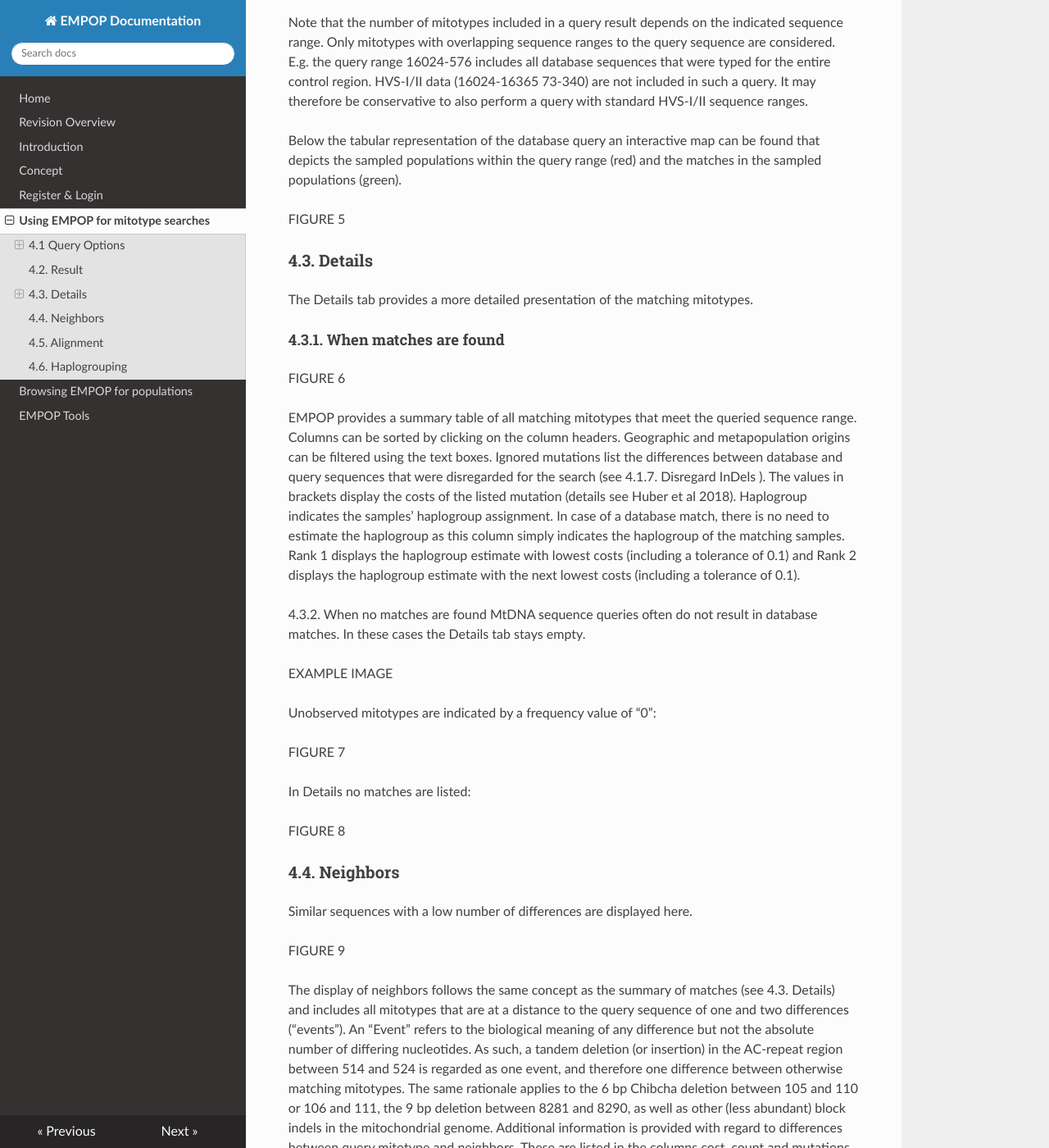
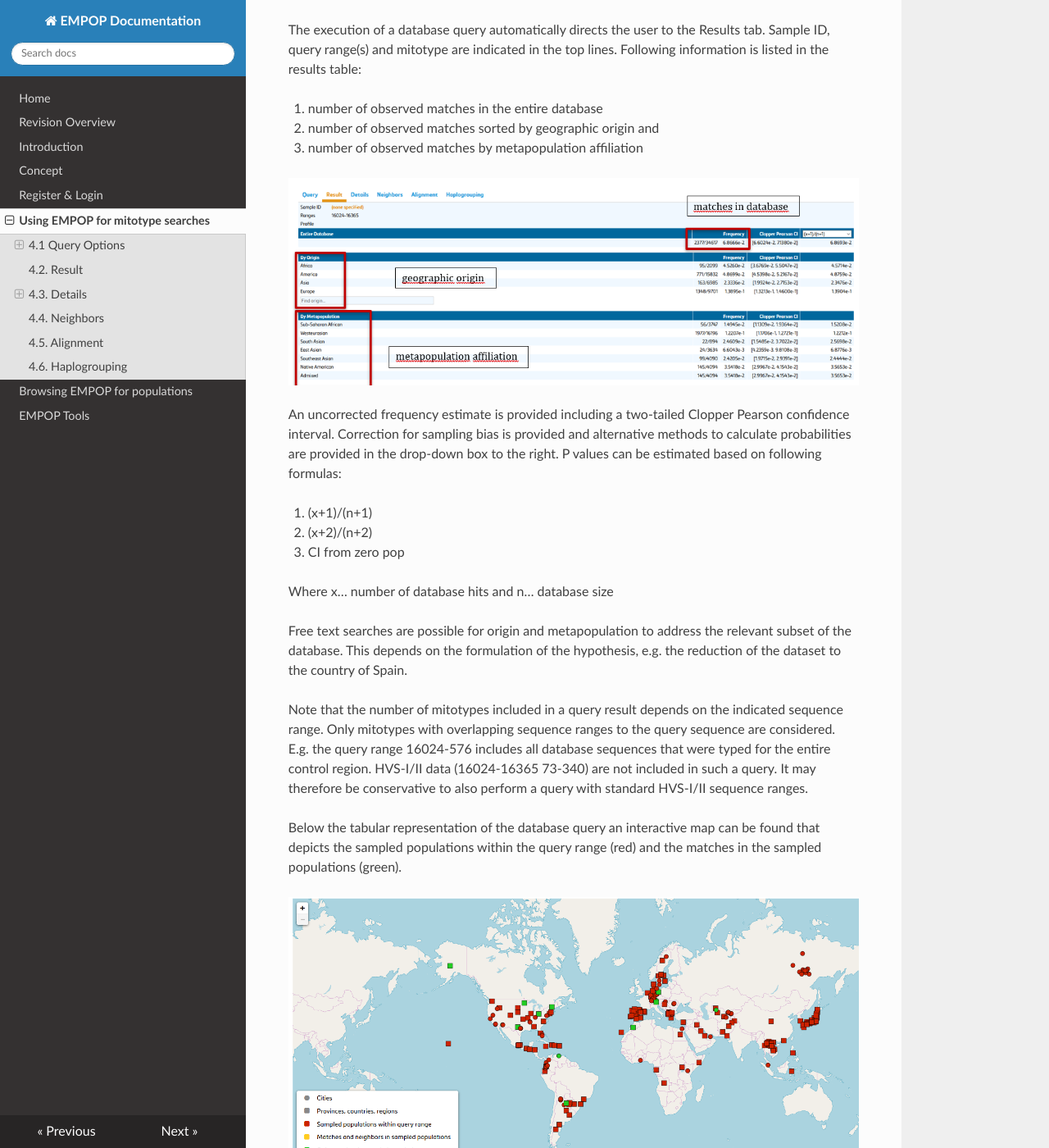
Before and after one commit to gmitirol/empop-use, an MkDocs documentation site: the page built from docs/using_empop.md, in a window 1280 px wide and 1400 px high, scrolled down 4485 px. Shown: the whole window at 82% size. Built offline with MkDocs 1.6.1, drawn with Linux system fonts in a browser that asks for light colours; nearby versions of some CDN libraries; some of the changed text lies outside the part shown.

Commit message:
Update using_empop.md

```diff
--- a/docs/using_empop.md
+++ b/docs/using_empop.md
@@ -44,6 +44,7 @@ The major changes to the earlier version of the software SAM (Röck et al 2011)
 |     29     |     16006                 |     16006.1-16006.3       |     CTA                |     3                 |
 
 ### 4.1 Query Options
+![](images/fig2_query_input.png)
 
 #### 4.1.1. Sample ID
 Use this field to enter the ID of a mitotype. Search results are linked to this information and also provided on printouts. Sample IDs are used to identify queries in the search history of each individual user.
@@ -57,7 +58,7 @@ Submit your mitotypes as FASTA-like sequence strings or reported relative to the
 Query sequence strings:
 Copy&paste the sequence string from a text file or a consensus from sequence analysis software. Do not enter header information like in usual FASTA format; enter nucleotides only. For mixtures (e.g point heteroplasmy) use the extended IUPAC code (see below).
 
-FIGURE 3
+![](images/fig3_fasta_input.png)
 
 *Query rCRS aligned mitotypes:*
 Differences to the revised Cambridge Reference Sequence (rCRS, Andrews et al 1999) are entered as mitotypes.
@@ -113,7 +114,7 @@ The execution of a database query automatically directs the user to the Results
 2.	number of observed matches sorted by geographic origin and
 3.	number of observed matches by metapopulation affiliation
 
-   FIGURE 4
+![](images/fig4_query_result.png)
 
 An uncorrected frequency estimate is provided including a two-tailed Clopper Pearson confidence interval. Correction for sampling bias is provided and alternative methods to calculate probabilities are provided in the drop-down box to the right. P values can be estimated based on following formulas:
 
@@ -129,13 +130,13 @@ Note that the number of mitotypes included in a query result depends on the indi
 
 Below the tabular representation of the database query an interactive map can be found that depicts the sampled populations within the query range (red) and the matches in the sampled populations (green).
 
-FIGURE 5
+![](images/fig5_map.png)
 
 ### 4.3. Details
 The Details tab provides a more detailed presentation of the matching mitotypes.
 
 #### 4.3.1. When matches are found
-FIGURE 6
+![](images/fig6_details.png)
 
 EMPOP provides a summary table of all matching mitotypes that meet the queried sequence range. Columns can be sorted by clicking on the column headers.
 Geographic and metapopulation origins can be filtered using the text boxes.
@@ -145,20 +146,20 @@ Haplogroup indicates the samples’ haplogroup assignment. In case of a database
 4.3.2. When no matches are found
 MtDNA sequence queries often do not result in database matches. In these cases the Details tab stays empty.
 
-EXAMPLE IMAGE
+![](images/4_3_2_not_matches.png)
 
 Unobserved mitotypes are indicated by a frequency value of “0”:
 
-FIGURE 7
+![](images/fig7_no_matches.png)
 
 In Details no matches are listed:
 
-FIGURE 8
+![](images/fig8_no_matches.png)
 
 ### 4.4. Neighbors
 Similar sequences with a low number of differences are displayed here.
 
-FIGURE 9
+![](images/fig9_neighbours.png)
 
 The display of neighbors follows the same concept as the summary of matches (see 4.3. Details) and includes all mitotypes that are at a distance to the query sequence of one and two differences (“events”).
 An “Event” refers to the biological meaning of any difference but not the absolute number of differing nucleotides. As such, a tandem deletion (or insertion) in the AC-repeat region between 514 and 524 is regarded as one event, and therefore one difference between otherwise matching mitotypes. The same rationale applies to the 6 bp Chibcha deletion between 105 and 110 or 106 and 111, the 9 bp deletion between 8281 and 8290, as well as other (less abundant) block indels in the mitochondrial genome.
@@ -174,7 +175,7 @@ Mutations specifies differences between query and database mitotypes, which are
 ### 4.5. Alignment
 Since EMPOP 4 the phylogenetic alignment is displayed as illustrated in Figure 10 below:
 
-FIGURE 10
+![](images/fig10_alignment.png)
 
 ### 4.6. Haplogrouping
 The assignment of haplogroups to mitotypes contributes substantial value for quality control, not only in forensic genetics but also in population and medical genetics. The availability of Phylotree, a widely accepted phylogenetic tree of human mitochondrial DNA lineages, led to the development of several (semi-)automated software solutions for haplogrouping. However, the currently existing tools only make use of haplogroup-defining mutations, whereas private mutations (beyond the haplogroup level) can be additionally informative allowing for enhanced haplogroup assignment.
```
